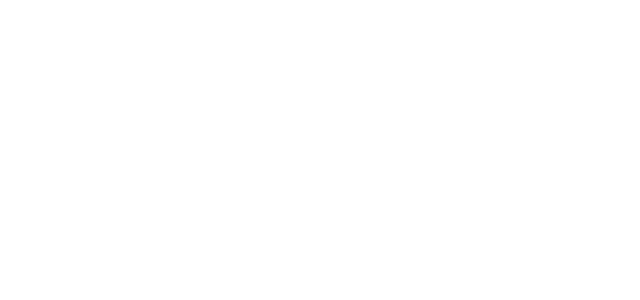
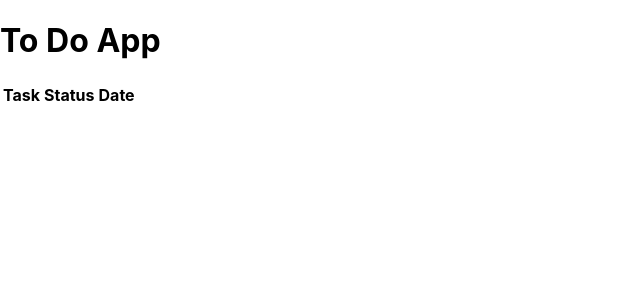
Before and after one commit to JSadowy/to-do-application, a React (Create React App) app: page / in a window 1280 px wide. Shown: the top 300 px of the page, without its empty margins (0-640 px from the left). Built offline with nearby package versions, Linux system fonts and the light colour scheme.

Commit message:
Add 2 new Components

```diff
--- a/src/App.js
+++ b/src/App.js
@@ -1,11 +1,12 @@
-import logo from './logo.svg';
-import './App.css';
+import { TableHead } from "./Components/TableHead";
 
 function App() {
   return (
     <div className="App">
+      <h1>To Do App</h1>
+      <TableHead />
+    </div>
 
-    </div>
   );
 }
 
--- /dev/null
+++ b/src/Components/TableHead.js
@@ -0,0 +1,13 @@
+export const TableHead = () => {
+    return (
+        <table>
+            <thead>
+                <tr>
+                    <th>Task</th>
+                    <th>Status</th>
+                    <th>Date</th>
+                </tr>
+            </thead>
+        </table>
+    )
+}
```
Also changed, not shown: src/toDoData.js (added, +7 -0 lines).
